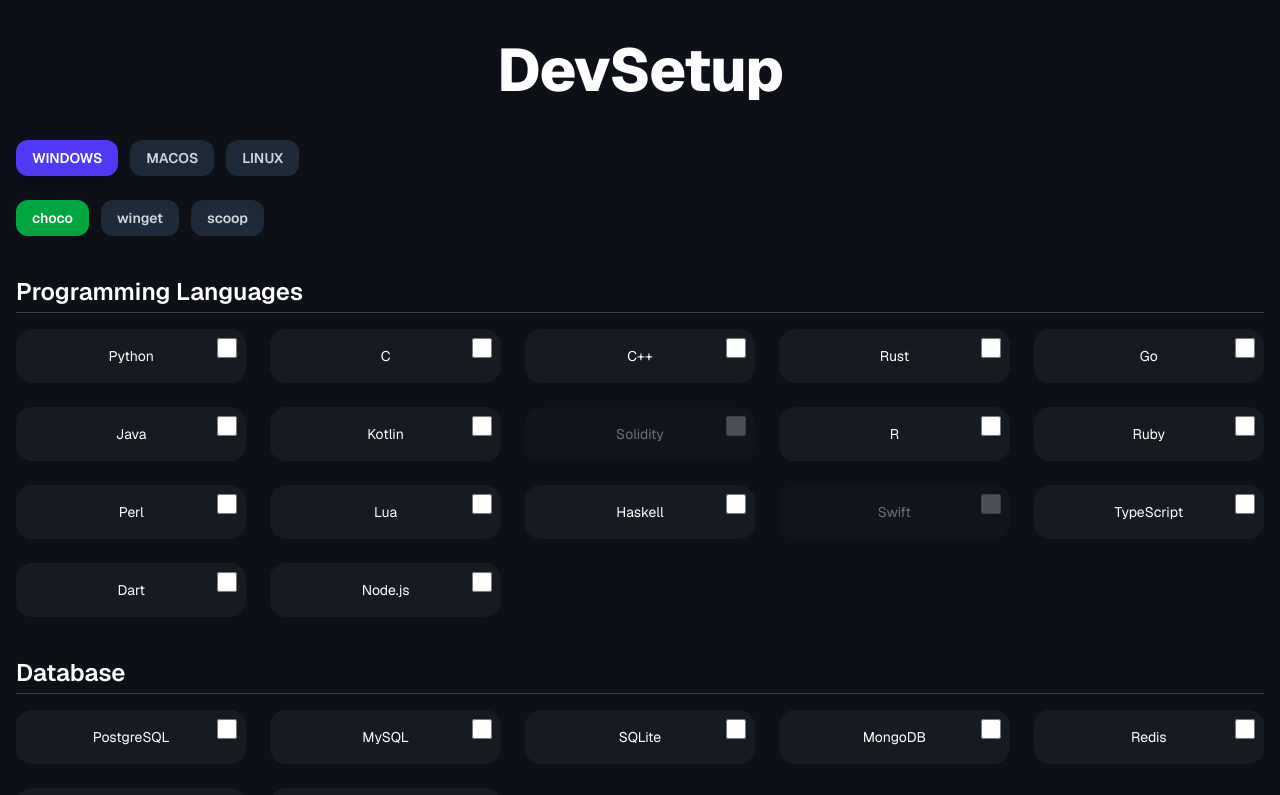
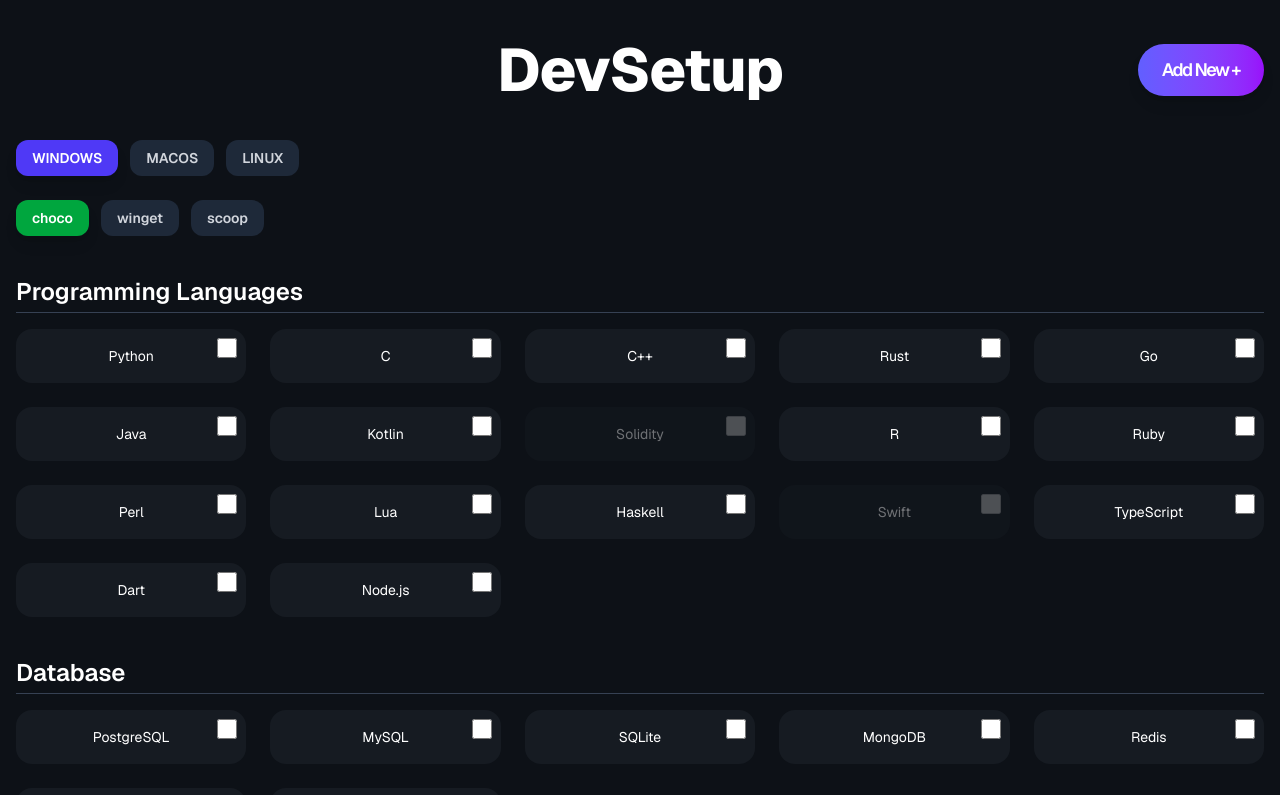
Before and after one commit to CodeCompasss/DevSetup, a Next.js app: page / in a window 1280 px wide. Shown: the top 795 px of the page. Built offline with nearby package versions, Linux system fonts and the light colour scheme.

Commit message:
feat:New Button ADD NEW

```diff
--- a/src/app/page.tsx
+++ b/src/app/page.tsx
@@ -106,9 +106,22 @@
   return (
     <div className="bg-[#0d1117] min-h-screen text-white font-sans">
       <div className="max-w-screen mx-auto px-4 py-10">
-        <h1 className="text-4xl sm:text-6xl font-extrabold text-center mb-10 tracking-tight">
+        <h1 className="relative flex items-center justify-center text-4xl sm:text-6xl font-extrabold mb-10 tracking-tight">
           DevSetup
+          <a
+            href="https://tinyurl.com/your-form-link" // replace with your real form link
+            target="_blank"
+            rel="noopener noreferrer"
+            className="absolute right-0 top-1/2 -translate-y-1/2 px-6 py-3 text-lg
+                      bg-gradient-to-r from-indigo-500 to-purple-600
+                      hover:from-indigo-600 hover:to-purple-700
+                      text-white font-semibold rounded-full shadow-lg
+                      transition duration-200"
+          >
+          Add New +
+          </a>
         </h1>
+
 
         {/* OS Selector */}
         <div className="flex flex-wrap gap-3 justify-center sm:justify-start mb-6">
```
